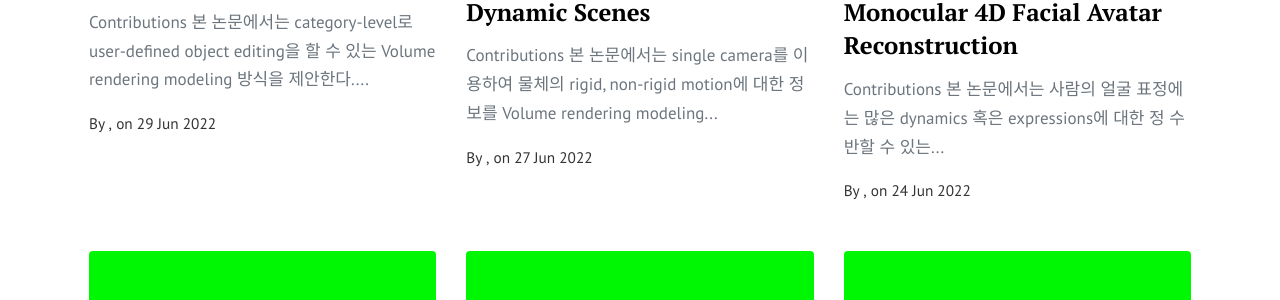
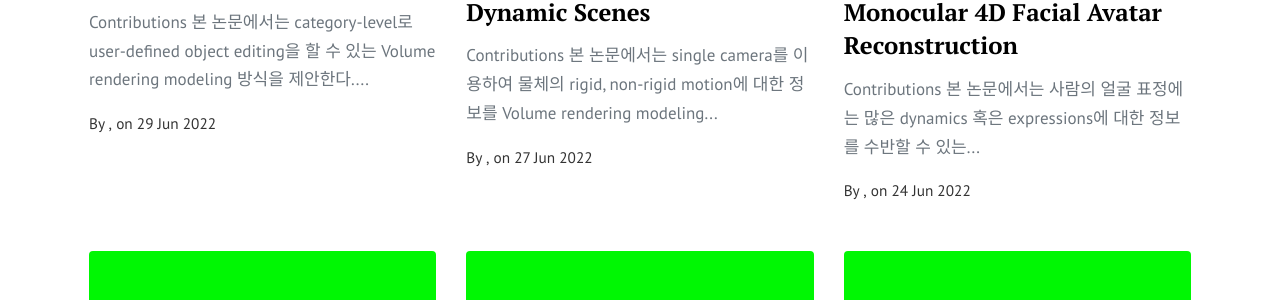
Before and after one commit to Innerverz-AI/Innerverz-AI.github.io, a Jekyll site: the page built from index.html, in a window 1280 px wide and 900 px high, scrolled down 942 px. Shown: the part 182-482 px from the top of the window. Built offline with Jekyll 4.4.1, drawn with Linux system fonts in a browser that asks for light colours; formulas are drawn with MathJax 3; the list of posts is cut into pages by our own code.

Commit message:
feedback

```diff
--- a/_posts/3d-rendering/2022-06-24-review-nerface.md
+++ b/_posts/3d-rendering/2022-06-24-review-nerface.md
@@ -8,7 +8,7 @@
 ---
 
 # Contributions
-- **본 논문에서는 사람의 얼굴 표정에는 많은 dynamics 혹은 expressions에 대한 정 수반할 수 있는 Volume rendering modeling 방식을 제안한다.** 구체적으로 low-dimensional morphable model 이라는 외부 모듈을 이용하여 본 scene representation task에 포함시켰다. 그 효과로는 사람의 얼굴에 있어 pose나 expressions에 대한 explicit control이 가능해졌다. 또한, monocular input data만을 활용하여 본 task를 수행할 수 있음을 저자는 강조하고 있다. 실험적으로, 각종 video based reenactment methods와 성능 비교를 하였고, 본 모델이 그들을 뛰어넘는 성능을 얻을 수 있었음을 보였다.
+- **본 논문에서는 사람의 얼굴 표정에는 많은 dynamics 혹은 expressions에 대한 정보를 수반할 수 있는 Volume rendering 방식을 제안한다.** 구체적으로 low-dimensional morphable model 이라는 외부 모듈을 이용하여 본 scene representation task에 포함시켰다. 그 효과로는 사람의 얼굴에 있어 pose나 expressions에 대한 explicit control이 가능해졌다. 또한, monocular input data만을 활용하여 본 task를 수행할 수 있음을 저자는 강조하고 있다. 실험적으로, 각종 video based reenactment methods와 성능 비교를 하였고, 본 모델이 그들을 뛰어넘는 성능을 얻을 수 있었음을 보였다.
 
 ![motivation](/assets/posts/3d-rendering/nerface/motivation.PNG)
 
```
Also changed, not shown: assets/posts/3d-rendering/kilonerf/aabb.PNG.
